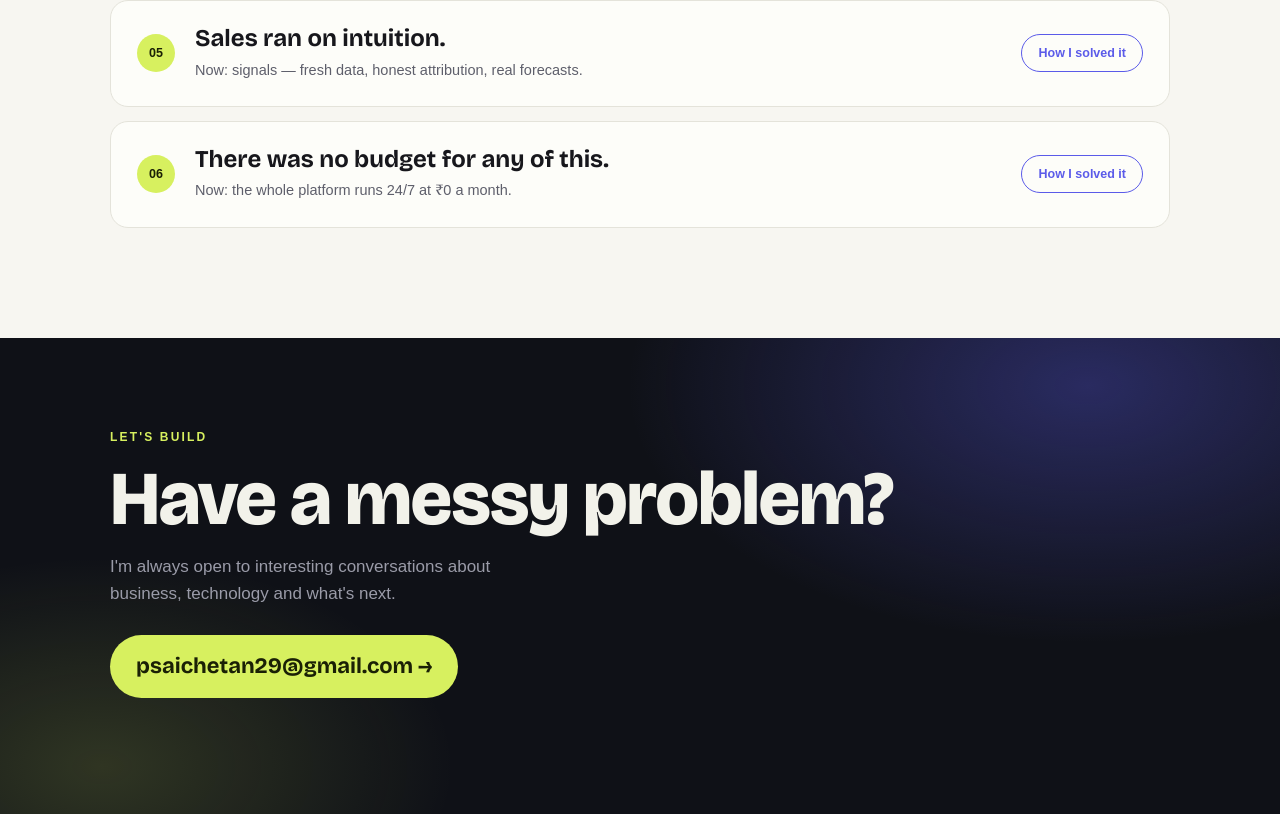
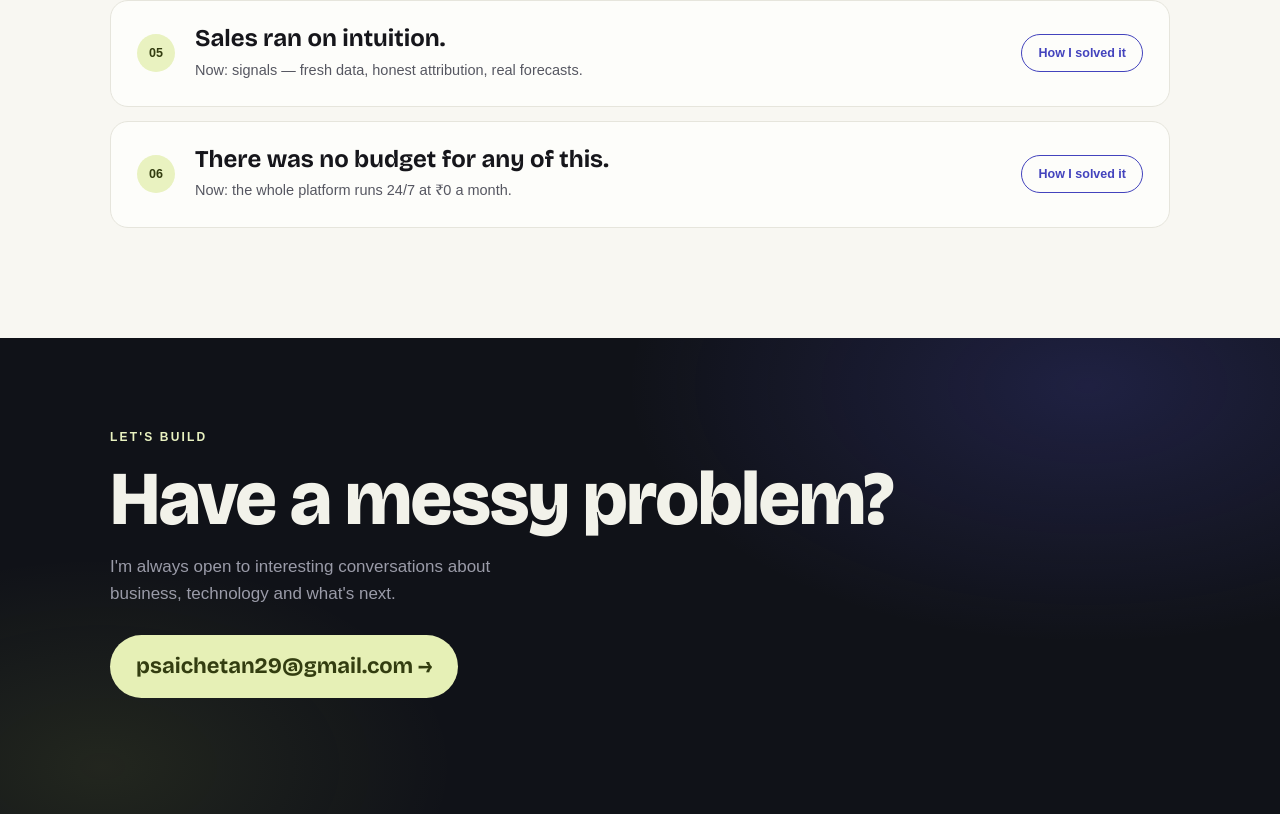
Before and after one commit to psaichetan29/portfolio, a Next.js app: page / in a window 1280 px wide. Shown: the part 2197-3011 px from the top of the page. Built offline with nearby package versions, Linux system fonts and the light colour scheme; a web font is replaced by a local one.

Commit message:
Soften palette: pale tints for surfaces, deeper shades for text
Co-Authored-By: Claude Fable 5 <noreply@anthropic.com>

```diff
--- a/app/globals.css
+++ b/app/globals.css
@@ -1,14 +1,14 @@
 :root {
-  --paper: #f7f6f1;
-  --card: #fdfdf9;
-  --ink: #17171c;
-  --muted: #5e5f6b;
-  --line: #e4e3da;
-  --lime: #d7f05f;
-  --lime-ink: #1a2005;
-  --accent: #5b5be9;
-  --accent-soft: #e9e9fb;
-  --night: #0f1117;
+  --paper: #f8f7f2;
+  --card: #fdfdfa;
+  --ink: #16161b;
+  --muted: #565761;
+  --line: #e6e5dc;
+  --lime: #e9f2c0;
+  --lime-ink: #333d10;
+  --accent: #4343bd;
+  --accent-soft: #efeffa;
+  --night: #101218;
   --night-ink: #f2f2ea;
   --night-dim: #9a9ba8;
   color-scheme: light dark;
@@ -17,13 +17,13 @@
   :root {
     --paper: #121318;
     --card: #1a1b22;
-    --ink: #ececE4;
+    --ink: #e8e8e0;
     --muted: #9c9da8;
     --line: #2a2b33;
-    --lime: #c8e655;
-    --lime-ink: #181d04;
-    --accent: #8f8ff7;
-    --accent-soft: #1b1c2e;
+    --lime: #3d4818;
+    --lime-ink: #dde8ac;
+    --accent: #9c9cea;
+    --accent-soft: #1a1b28;
     --night: #0c0d12;
     --night-ink: #f2f2ea;
     --night-dim: #8f909c;
@@ -185,10 +185,9 @@ h3 {
   inset: 0;
   border-radius: 46% 54% 52% 48% / 48% 44% 56% 52%;
   background:
-    radial-gradient(120% 120% at 18% 12%, var(--lime) 0%, transparent 52%),
-    radial-gradient(130% 130% at 82% 78%, var(--accent) 0%, transparent 58%),
+    radial-gradient(120% 120% at 18% 12%, rgba(198, 222, 108, 0.4) 0%, transparent 52%),
+    radial-gradient(130% 130% at 82% 78%, rgba(103, 103, 224, 0.28) 0%, transparent 58%),
     var(--accent-soft);
-  filter: saturate(1.05);
 }
 .art .scribble {
   position: absolute;
@@ -518,8 +517,8 @@ h3 {
 .close {
   margin-top: 80px;
   background:
-    radial-gradient(60% 90% at 85% 10%, rgba(91, 91, 233, 0.35) 0%, transparent 60%),
-    radial-gradient(50% 80% at 8% 90%, rgba(215, 240, 95, 0.16) 0%, transparent 55%),
+    radial-gradient(60% 90% at 85% 10%, rgba(91, 91, 233, 0.2) 0%, transparent 60%),
+    radial-gradient(50% 80% at 8% 90%, rgba(215, 240, 95, 0.09) 0%, transparent 55%),
     var(--night);
   color: var(--night-ink);
 }
@@ -549,8 +548,8 @@ h3 {
   font-family: var(--font-display), sans-serif;
   font-size: clamp(17px, 2.6vw, 22px);
   font-weight: 700;
-  background: var(--lime);
-  color: var(--lime-ink);
+  background: #e6f0b6;
+  color: #333d10;
   text-decoration: none;
   border-radius: 999px;
   padding: 14px 26px;
```
